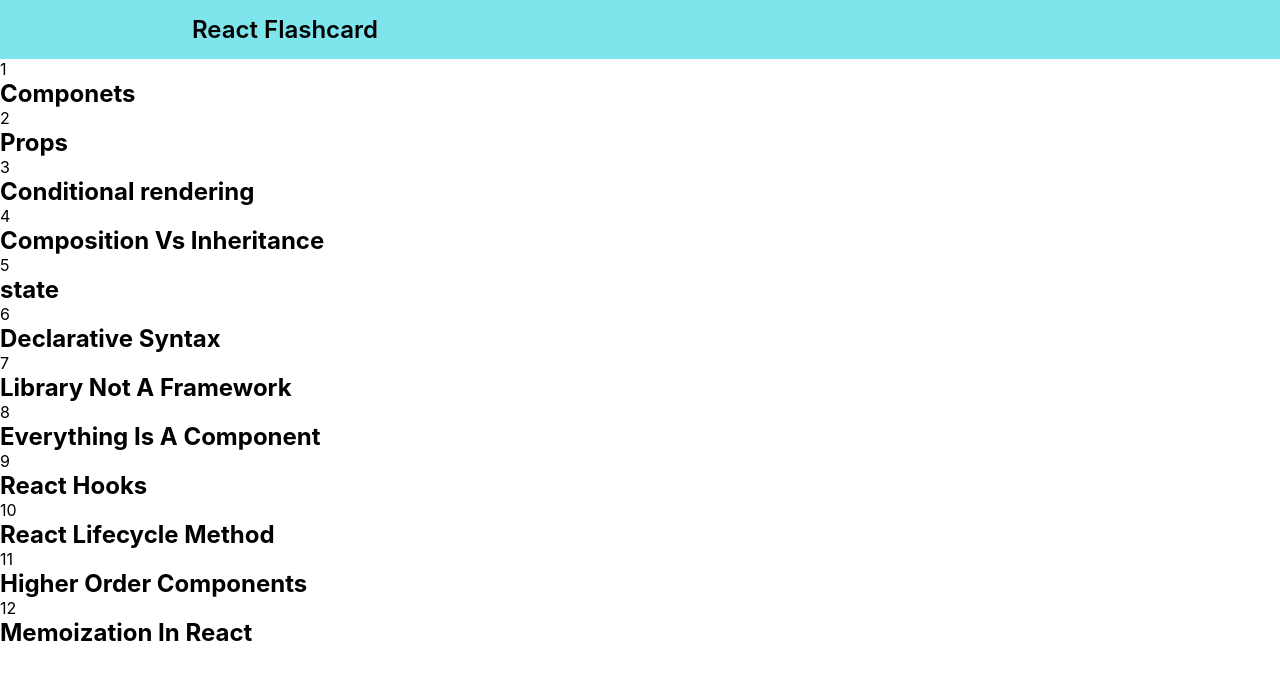
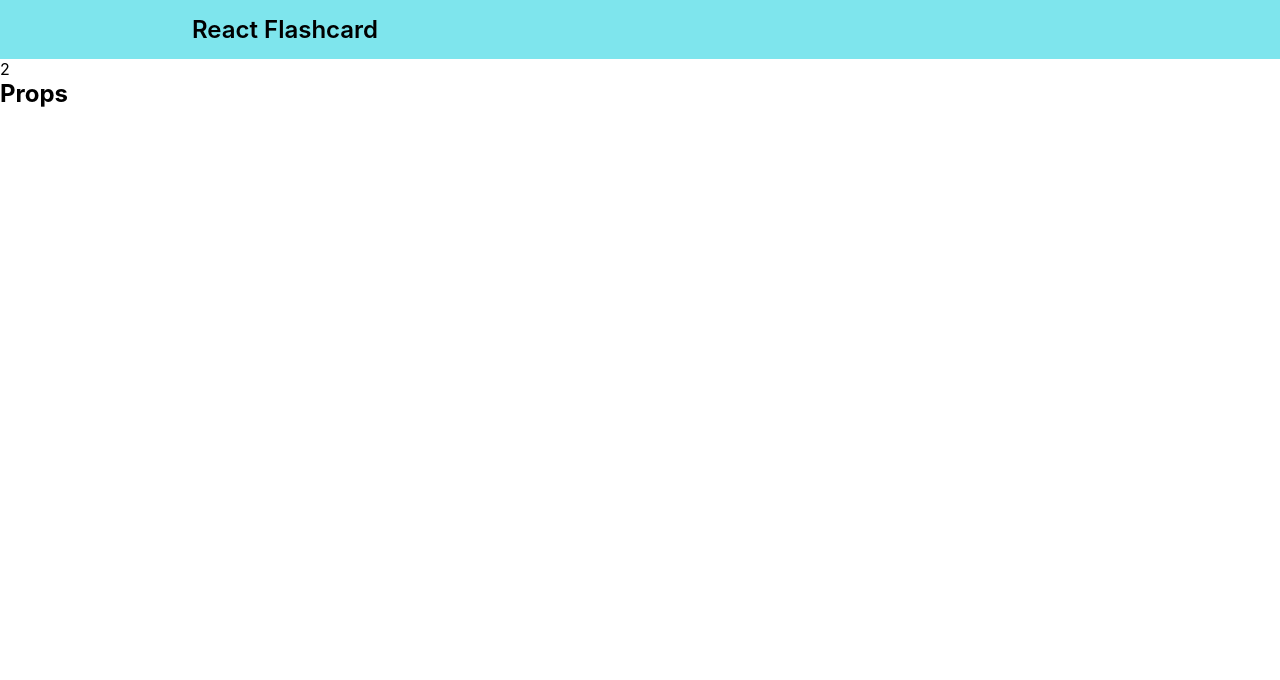
Before and after one commit to ahsanaaxioned/React-Flashcard, a React (Create React App) app: page / in a window 1280 px wide. Shown: the top 680 px of the page. Built offline with nearby package versions, Linux system fonts and the light colour scheme.

Commit message:
partial cardflash logic added

```diff
--- a/src/assets/App.css
+++ b/src/assets/App.css
@@ -10,3 +10,22 @@
   font-size: 1.5rem;
   font-weight: 600;
 }
+
+.card-container{
+  position: relative;
+}
+
+.card-detail {
+  position: absolute;
+  top: 0;
+  left: 0;
+  width: 100%;
+  height: 100%;
+  opacity: 0;
+  transition: all 0.3s linear;
+}
+
+.card-detail.activeSlide {
+  opacity: 1;
+  transform: translateX(0);
+}
--- a/src/components/FlashCard.jsx
+++ b/src/components/FlashCard.jsx
@@ -4,7 +4,7 @@ import CardData from "../data/Data";
 const FlashCard = () => {
   const [cardDetails] = useState(CardData);
   const [index, setIndex] = useState(0);
-  console.log(cardDetails);
+  // console.log(cardDetails);
   useEffect(() => {
     if (index < 0) {
       setIndex(CardData.length - 1);
@@ -18,25 +18,31 @@ const FlashCard = () => {
       setIndex(index + 1);
     }, 5000);
     console.log(index);
-    return clearInterval(slideCard);
+    // return clearInterval(slideCard);
   }, [index]);
   return (
-    <>
+    <div className="main-container">
     <h1 className='heading'>React Flashcard</h1>
-    <div>
-     {cardDetails.map((item,index)=>{
-      console.log(item)
+    <div className = 'card-container'>
+     {cardDetails.map((item,cardIndex)=>{
+      // console.log(item)
        const {id,heading} = item;
-       console.log(id,heading);
+       let position = 'next-slide';
+       if(cardIndex === index){
+        console.log('cardIndex:',cardIndex);
+        console.log('index:',index);
+        position = 'activeSlide'
+       }
+      //  console.log(id,heading);
        return(
-        <div key = {id}>
+        <div key = {id} className={`card-detail  ${position}`}>
        <span>{id}</span>
        <h2>{heading}</h2>
        </div>
        )
      })}
     </div>
-    </>
+    </div>
   )
 };
 
```
